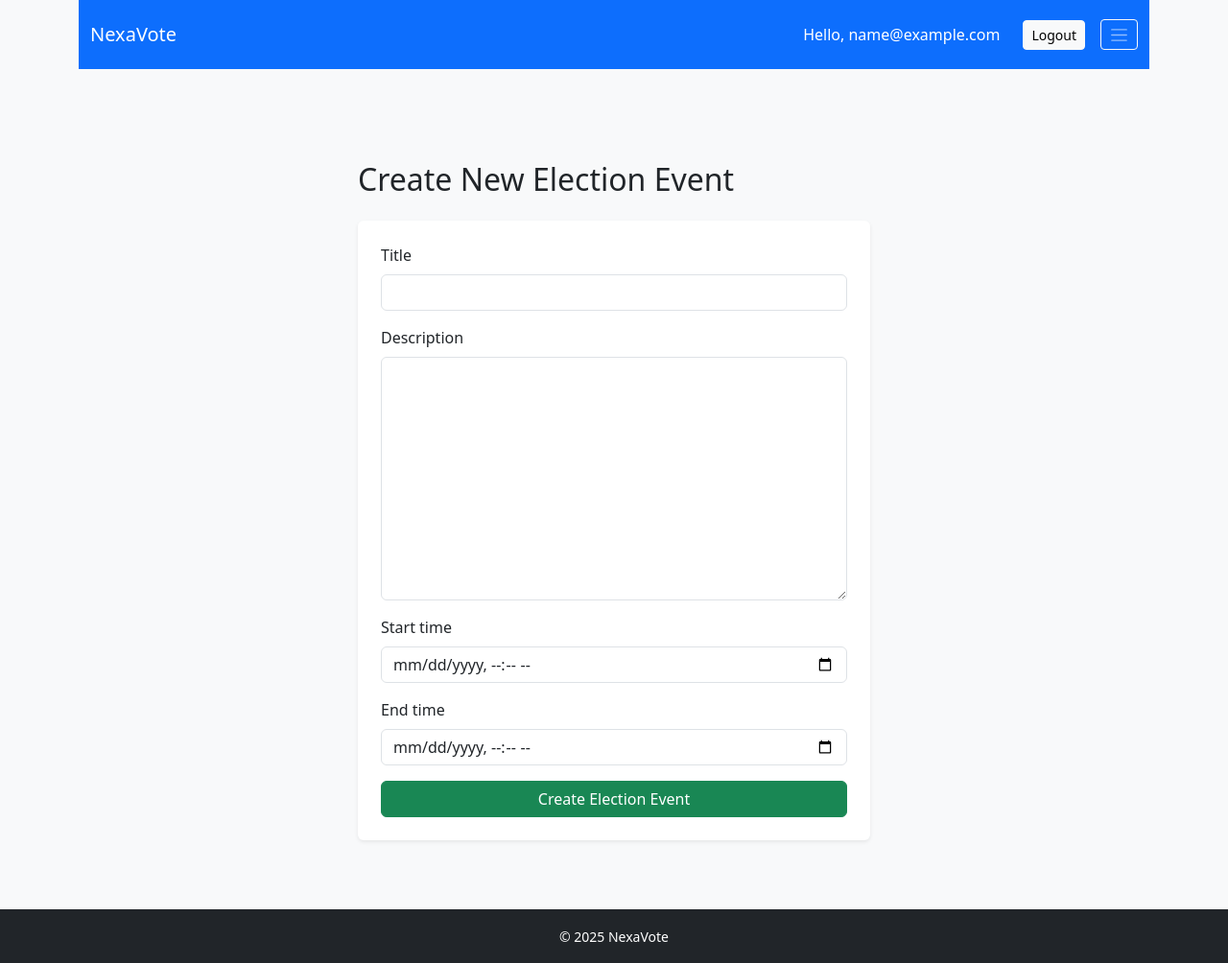
After one commit to anuelt2/nexavote, a Django app: page /auth/election_events/admin/add-election-event/ in a window 1280 px wide. The commit adds this page. Shown: the whole page at 96% size. Run offline with Django 5.2, Linux system fonts and the light colour scheme; the visitor is signed in with stand-in values (Sample User, id 1).

Commit message:
feat: add election event creation view
- Modify template views
- Add custom login

```diff
--- /dev/null
+++ b/backend/election_events/forms.py
@@ -0,0 +1,37 @@
+"""
+"""
+from django import forms
+from election_events.models import ElectionEvent
+
+
+class ElectionEventForm(forms.ModelForm):
+    """
+    """
+    class Meta:
+        model = ElectionEvent
+        fields = ['title', 'description', 'start_time', 'end_time']
+        widgets = {
+            'start_time': forms.DateTimeInput(
+                format='%Y-%m-%dT%H:%M',
+                attrs={
+                    'class': 'form-control',
+                    'type': 'datetime-local',
+                    'placeholder': 'DD/MM/YYYY HH:MM'
+                }
+            ),
+            'end_time': forms.DateTimeInput(
+                format='%Y-%m-%dT%H:%M',
+                attrs={
+                    'class': 'form-control',
+                    'type': 'datetime-local',
+                    'placeholder': 'DD/MM/YYYY HH:MM'
+                }
+            ),
+        }
+
+    def __init__(self, *args, **kwargs):
+        """
+        """
+        super().__init__(*args, **kwargs)
+        self.fields['start_time'].input_formats = ['%Y-%m-%dT%H:%M']
+        self.fields['end_time'].input_formats = ['%Y-%m-%dT%H:%M']
--- a/backend/election_events/urls.py
+++ b/backend/election_events/urls.py
@@ -1,10 +1,11 @@
 """
 """
 from django.urls import path
-from election_events.views import ElectionEventListView, VoterElectionEventDetailView
+from election_events.views import ElectionEventListView, VoterElectionEventDetailView, ElectionEventCreateView
 
 
 urlpatterns = [
     path('', ElectionEventListView.as_view(), name='election-event-list'),
     path('event/', VoterElectionEventDetailView.as_view(), name='election-event-detail'),
+    path('election_events/admin/add-election-event/', ElectionEventCreateView.as_view(), name='add-election-event'),
 ]
--- a/backend/election_events/views.py
+++ b/backend/election_events/views.py
@@ -1,10 +1,14 @@
 """
 """
 from django.views.generic import View
-from django.shortcuts import render, get_object_or_404
+from django.shortcuts import render, get_object_or_404, redirect
 from django.contrib.auth.mixins import LoginRequiredMixin
+from django.contrib.admin.views.decorators import staff_member_required
+from django.utils.decorators import method_decorator
+
 from rest_framework import generics
 
+from election_events.forms import ElectionEventForm
 from election_events.models import ElectionEvent
 from election_events.serializers import ElectionEventSerializer
 from users.models import VoterProfile
@@ -29,3 +33,25 @@ class VoterElectionEventDetailView(LoginRequiredMixin, View):
         return render(request, "election_events/election_event_detail.html", {
             "election_event": event
         })
+
+
+class ElectionEventCreateView(View):
+    """
+    View to handle creation of election events by admin users
+    """
+    @method_decorator(staff_member_required)
+    def get(self, request):
+        """
+        """
+        form = ElectionEventForm()
+        return render(request, "election_events/election_event_create.html", {"form": form})
+
+    @method_decorator(staff_member_required)
+    def post(self, request):
+        """
+        """
+        form = ElectionEventForm(request.POST)
+        if form.is_valid():
+            form.save()
+            return redirect("election-results")
+        return render(request, "election_events/election_event_create.html", {"form": form})
--- a/backend/elections/views.py
+++ b/backend/elections/views.py
@@ -206,7 +206,7 @@ class ElectionCreateView(View):
     def post(self, request):
         """
         """
-        form = ElectionForm()
+        form = ElectionForm(request.POST)
         if form.is_valid():
             form.save()
             return redirect("election-results")
--- a/backend/templates/base.html
+++ b/backend/templates/base.html
@@ -14,28 +14,44 @@
     <body class="d-flex flex-column min-vh-100 bg-light">
         <div class="container flex-grow-1">
             <header class="bg-primary text-white mb-4">
-                <div class="container py-3 d-flex flex-wrap justify-content-between align-items-center">
-                    <h1 class="h3 mb-0">
-                        <a href="{% url 'home' %}" class="text-white text-decoration-none">NexaVote</a>
-                    </h1>
-                    <nav class="d-flex flex-wrap gap-2 align-items-center">
+                <nav class="navbar navbar-dark">
+                    <div class="container py-2 d-flex justify-content-between align-items-center">
+                        <a href="{% url 'home' %}" class="navbar-brand">NexaVote</a>
+                        <div class="d-flex align-items-center gap-3">
                             {% if user.is_authenticated %}
                             <span class="me-2">Hello, {{ user.email }}</span>
-                        <a href="{% url 'election-event-detail' %}" class="btn btn-outline-light btn-sm">Your Election Event</a>
-                        <a href="{% url 'election-list' %}" class="btn btn-outline-light btn-sm">Elections</a>
+                            <a href="{% url 'custom-logout' %}" class="btn btn-light btn-sm">Logout</a>
+                            {% else %}
+                            <a href="{% url 'custom-login' %}" class="btn btn-light btn-sm">Login</a>
+                            {% endif %}
+                            <button type="button" data-bs-toggle="collapse" data-bs-target="#mainNavbar" class="btn btn-outline-light btn-sm">
+                                <span class="navbar-toggler-icon"></span>
+                            </button>
+                        </div>
+                    </div>
+
+                    <div class="collapse" id="mainNavbar">
+                        <ul class="nav flex-column bg-primary px-3 py-2 gap-2">
+                            {% if user.is_authenticated %}
+                            <li class="nav-item">
+                                <a href="{% url 'election-event-detail' %}" class="btn btn-outline-light text-start">Election Event</a>
+                            </li>
+                            <li class="nav-item">
+                                <a href="{% url 'election-list' %}" class="btn btn-outline-light text-start">Elections</a>
+                            </li>
+
                             {% if user.is_staff %}
-                        <a href="{% url 'election-results' %}" class="btn btn-outline-light btn-sm">Admin Results</a>
-                        <a href="{% url 'add-candidate' %}" class="btn btn-outline-light btn-sm">Add Candidate</a>
-                        <a href="{% url 'add-election' %}" class="btn btn-outline-light btn-sm">Create Election</a>
-                        <a href="{% url 'voter-list' %}" class="btn btn-outline-light btn-sm">Voters</a>
-                        <a href="{% url 'invite-voter' %}" class="btn btn-outline-light btn-sm">Invite Voter</a>
+                            <li class="nav-item"><a href="{% url 'voter-list' %}" class="btn btn-outline-light text-start">Voters</a></li>
+                            <li class="nav-item"><a href="{% url 'election-results' %}" class="btn btn-outline-light text-start">Election Results</a></li>
+                            <li class="nav-item"><a href="{% url 'add-election-event' %}" class="btn btn-outline-light text-start">Create Election Event</a></li>
+                            <li class="nav-item"><a href="{% url 'add-election' %}" class="btn btn-outline-light text-start">Create Election</a></li>
+                            <li class="nav-item"><a href="{% url 'add-candidate' %}" class="btn btn-outline-light text-start">Add Candidate</a></li>
+                            <li class="nav-item"><a href="{% url 'invite-voter' %}" class="btn btn-outline-light text-start">Invite Voter</a></li>
                             {% endif %}
-                        <a href="{% url 'html-logout' %}" class="btn btn-light btn-sm">Logout</a>
-                        {% else %}
-                        <a href="{% url 'login' %}" class="btn btn-light btn-sm">Login</a>
                             {% endif %}
+                        </ul>
+                    </div>
                 </nav>
-                </div>
             </header>
             <main class="py-4">
                 {% if messages %}
--- /dev/null
+++ b/backend/templates/election_events/election_event_create.html
@@ -0,0 +1,29 @@
+<!-- election event create -->
+{% extends "base.html" %}
+{% load form_extras %}
+
+{% block title %}Create Election Event{% endblock %}
+
+{% block content %}
+<div class="container py-5">
+    <div class="row justify-content-center">
+        <div class="col-md-6">
+            <h2 class="mb-4">Create New Election Event</h2>
+
+            <form method="post" class="card p-4 shadow-sm bg-white border-0">
+                {% csrf_token %}
+                {% for field in form %}
+                <div class="mb-3">
+                    <label for="{{ field.id_for_label }}" class="form-label">{{ field.label }}</label>
+                    {{ field|add_class:"form-control" }}
+                    {% if field.errors %}
+                    <div class="text-danger-small">{{ field.errors|striptags }}</div>
+                    {% endif %}
+                </div>
+                {% endfor %}
+                <button type="submit" class="btn btn-success w-100">Create Election Event</button>
+            </form>
+        </div>
+    </div>
+</div>
+{% endblock %}
--- a/backend/templates/home.html
+++ b/backend/templates/home.html
@@ -9,7 +9,7 @@
     <p class="lead">A secure, simple, invite-only online voting system for your organization or event.</p>
 
     {% if not user.is_authenticated %}
-    <a href="{% url 'login' %}" class="btn btn-primary btn-lg mt-4">Login</a>
+    <a href="{% url 'custom-login' %}" class="btn btn-primary btn-lg mt-4">Login</a>
     {% endif %}
 </div>
 {% endblock %}
--- a/backend/templates/registration/logged_out.html
+++ b/backend/templates/registration/logged_out.html
@@ -7,7 +7,7 @@
 <div class="container py-5">
     <div class="alert alert-info">
         <h4>You have been logged out successfully.</h4>
-        <a href="{% url 'login' %}" class="btn btn-outline-primary">Log in again</a>
+        <a href="{% url 'custom-login' %}" class="btn btn-outline-primary">Log in again</a>
     </div>
 </div>
 {% endblock %}
--- a/backend/users/urls.py
+++ b/backend/users/urls.py
@@ -1,14 +1,14 @@
 """
 """
 from django.urls import path
-from django.contrib.auth.views import LoginView, LogoutView
+# from django.contrib.auth.views import LoginView, LogoutView
 
 from users.views import (
     RegisterViaTokenView,
     RegisterViaTokenHTMLView,
     LogoutAnyMethodView,
     AdminStaffRegistrationView,
-    VoterListView,
+    VoterListView, CustomLoginView
 )
 
 
@@ -19,7 +19,7 @@ urlpatterns = [
 
     # HTML templates routes
     path('register/voter/html/', RegisterViaTokenHTMLView.as_view(), name='register-voter-html'),
-    path('login/', LoginView.as_view(), name='login'),
-    path('logout/', LogoutAnyMethodView.as_view(), name='html-logout'),
+    path('custom-login/', CustomLoginView.as_view(), name='custom-login'),
+    path('custom-logout/', LogoutAnyMethodView.as_view(), name='custom-logout'),
     path('voters/', VoterListView.as_view(), name='voter-list'),
 ]
```
Also changed, not shown: backend/users/views.py (+13 -0 lines). Lines whose indentation alone changed are shown as unchanged.
